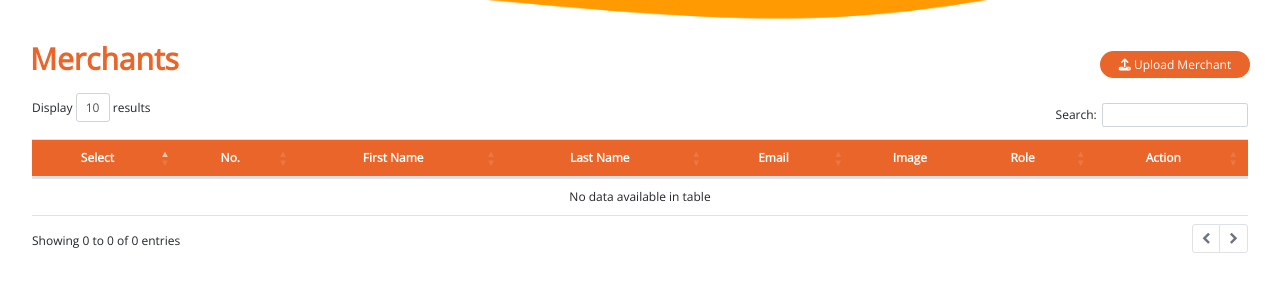
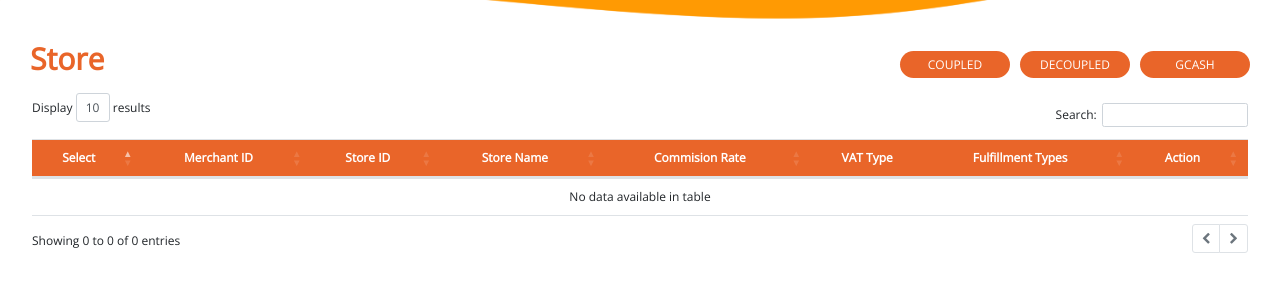
Before and after one commit to jerico313/Merchant-Tool, a PHP site: page /Merchants.php in a window 1280 px wide. Shown: the part 100-400 px from the top of the page. Run offline with PHP 8.4, Linux system fonts and the light colour scheme; data that the repository does not hold is empty; some libraries are stand-ins or nearby versions.

Commit message:
Add new buttons

```diff
--- a/Merchants.php
+++ b/Merchants.php
@@ -19,10 +19,9 @@
           // Add other columns as needed
           echo "<td><img src='images/" . $row['profile_picture'] . "' alt='Employee Image' style='width:50px;height:50px;'></td>"; // Example for image column
           echo "<td>" . $row['role'] . "</td>";
-          echo "<td>";
-          echo "<button class='btn btn-success btn-sm' onclick='editEmployee(" . $row['employee_id'] . ")'><i class='fa-solid fa-pen-to-square'></i></button> ";
-          echo "<button class='btn btn-danger btn-sm' onclick='deleteEmployee(" . $row['employee_id'] . ")'><i class='fa-solid fa-trash'></i></button> ";
-          echo "<button class='btn btn-primary btn-sm' style='background-color:borde; onclick='editEmployee(" . $row['employee_id'] . ")'><i class='fa-solid fa-eye'></i></button>";
+          echo "<td style='text-align:center;'>";
+          echo "<button class='btn btn-success btn-sm' style='border:none; border-radius:20px;width:60px;background-color:#E8C0AE;color:black;' onclick='editEmployee(" . $row['employee_id'] . ")'>View</button> ";
+          echo "<button class='btn btn-danger btn-sm' style='border:none; border-radius:20px;width:60px;background-color:#95DD59;color:black;' onclick='deleteEmployee(" . $row['employee_id'] . ")'>Checks</button> ";
           echo "</td>";
           echo "</tr>";
           $count++;
@@ -86,22 +64,25 @@
   <div class="custom-box pt-5">
   <div class="sub" style="text-align:left;">
 
-  <div class="reset" style="padding-bottom: 0px; padding-right: 30px; display: flex; align-items: center;">
-    <p style="font-size: 30px; font-weight: bold; margin-right: auto; padding-left:30px;color:#E96529;">Merchants</p>
-    <button type="button" class="btn btn-danger" id="resetStatusButton" style="border: none; border-radius: 20px; background-color: #E96529; width: 150px;"><i class="fa-solid fa-upload"></i> Upload Merchant</button>
+  <div class="voucher-type" style="padding-bottom: 0px; padding-right: 30px; display: flex; align-items: center;">
+  <p style="font-size: 30px; font-weight: bold; margin-right: auto; padding-left:30px;color:#E96529;">Store</p>
+    <button type="button" class="btn btn-danger" id="resetStatusButton" style="border: none; border-radius: 20px; background-color: #E96529; width: 110px;">COUPLED</button>
+    <button type="button" class="btn btn-danger" id="resetTrainButton" style="border: none; border-radius: 20px; margin-left: 10px; background-color: #E96529; width: 110px;">DECOUPLED</button>
+    <button type="button" class="btn btn-danger" id="resetTrainButton" style="border: none; border-radius: 20px; margin-left: 10px; background-color: #E96529; width: 110px;">GCASH</button>
 </div>
+
 
     <div class="content" style="width:95%;margin-left:auto;margin-right:auto;">
         <table id="example" class="table bord">
         <thead>
             <tr>
                 <th>Select</th>
-                <th>No.</th>
-                <th>First Name</th>
-                <th>Last Name</th>
-                <th>Email</th>
-                <th>Image</th>
-                <th>Role </th>
+                <th>Merchant ID</th>
+                <th>Store ID</th>
+                <th>Store Name</th>
+                <th>Commision Rate</th>
+                <th>VAT Type</th>
+                <th>Fulfillment Types </th>
                 <th>Action</th>
             </tr>
         </thead>
--- a/style.css
+++ b/style.css
@@ -59,3 +59,10 @@
   text-align:center;
   color:#fff;
 }
+
+.page-item.active .page-link {
+  z-index: 3;
+  color: #fff;
+  background-color: #E96529;
+  border-color: #E96529;
+}
```
Also changed, not shown: other parts of Merchants.php (+6 -27 lines).
